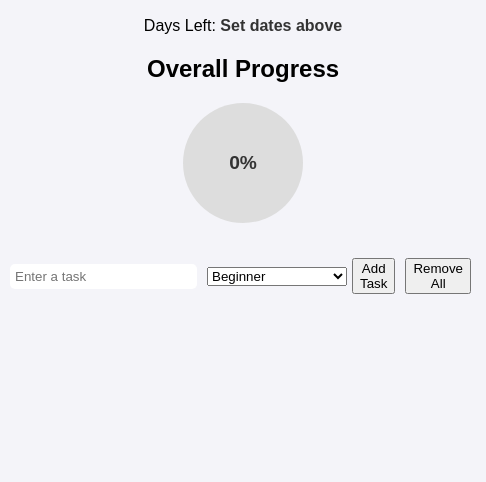
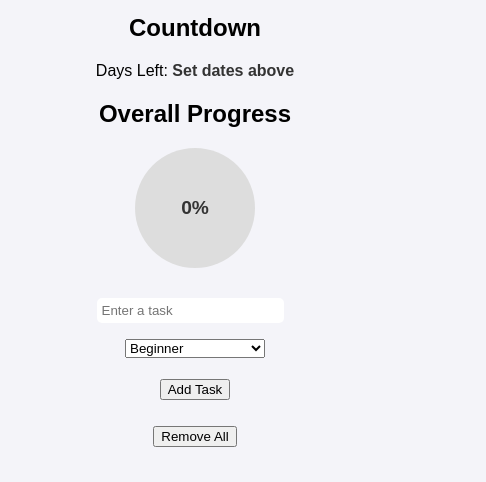
Before and after one commit to MahmoudTaherKhattabj/progress_tracker, a plain HTML site: page index.html in a window 390 px wide. Shown: the part 400-882 px from the top of the page, 486 px wide, since content can reach past the window. Before the commit the page ends 844 px from the top, so only its background shows below. Drawn offline with Linux system fonts and the light colour scheme.

Commit message:
Update index.html

```diff
--- a/index.html
+++ b/index.html
@@ -18,11 +18,8 @@
     body {
       font-family: Arial, sans-serif;
       margin: 0;
-      padding: 20px 0;
+      padding: 20px;
       background: #f4f4f9;
-      padding: 20px 0px;
-      margin: 0 auto;
-      display: table;
     }
 
     h1,
@@ -112,6 +109,20 @@
 
     button {
       margin: 5px;
+    }
+    @media (max-width:992px)
+    {
+      body
+      {
+        display: table;
+        margin: 0 auto;
+        padding: 10px;
+      }
+      .task
+      {
+        flex-direction: column;
+        gap: 1rem;
+      }
     }
   </style>
 </head>
```
